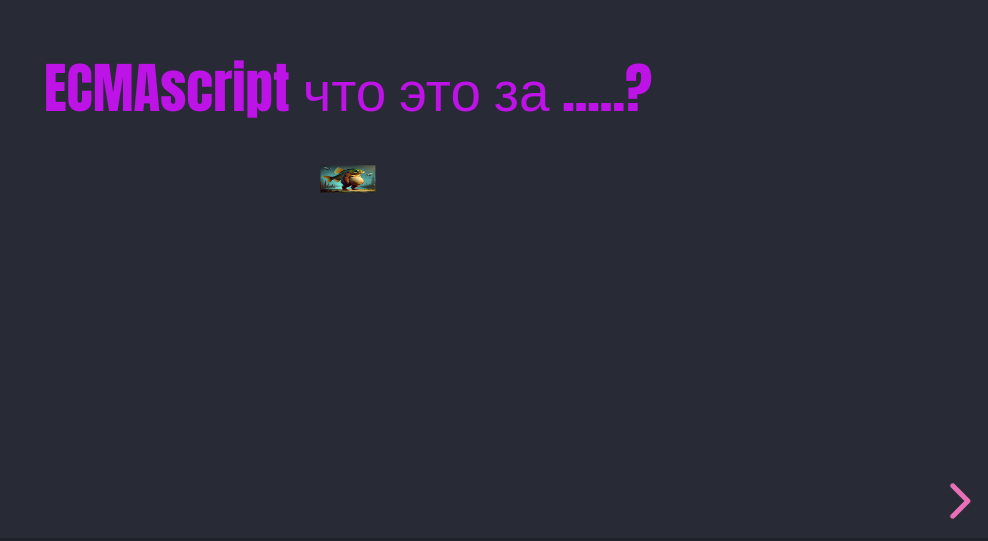
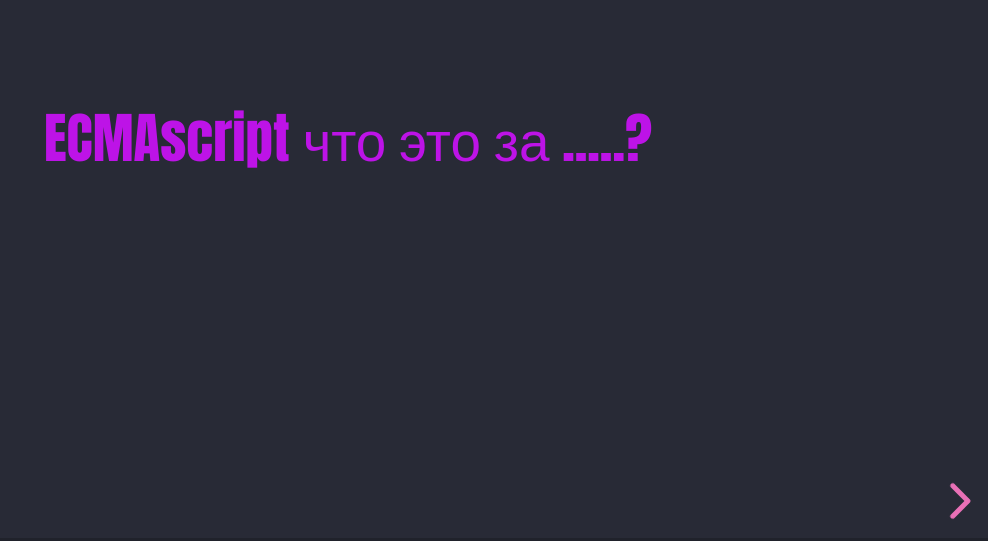
Before and after one commit to 1litengera/demidovgeorgiy.github.io, a website: page reveal.js-master/ECMAscript.html in a window 1280 px wide. Shown: the part 259-800 px from the top of the page, without its empty margins (292-1280 px from the left). Drawn offline with Linux system fonts and the light colour scheme.

Commit message:
Update ECMAscript.html

```diff
--- a/reveal.js-master/ECMAscript.html
+++ b/reveal.js-master/ECMAscript.html
@@ -17,8 +17,7 @@
 	<body>
 		<div class="reveal">
 			<div class="slides">
-				<section><h1 style="font-size: 50px; color: #bd13e7">ECMAscript что это за .....?</h1>
-                    <img src="tripi.png" ; width="50px" ; height="25px" /></section>
+				<section><h1 style="font-size: 50px; color: #bd13e7">ECMAscript что это за .....?</h1></section>
 				<section>
 					<h1 style="font-size: 40px; color: #bd13e7">Что такое ECMAscript?</h1>
 					<p style="font-size: 26px; color: #ffffff ">ECMAScript — встраиваемый расширяемый не имеющий средств ввода-вывода язык программирования, используемый в качестве основы для построения других скриптовых языков.ECMAScript стандартизирован международной организацией ECMA в спецификации ECMA-262.
```
